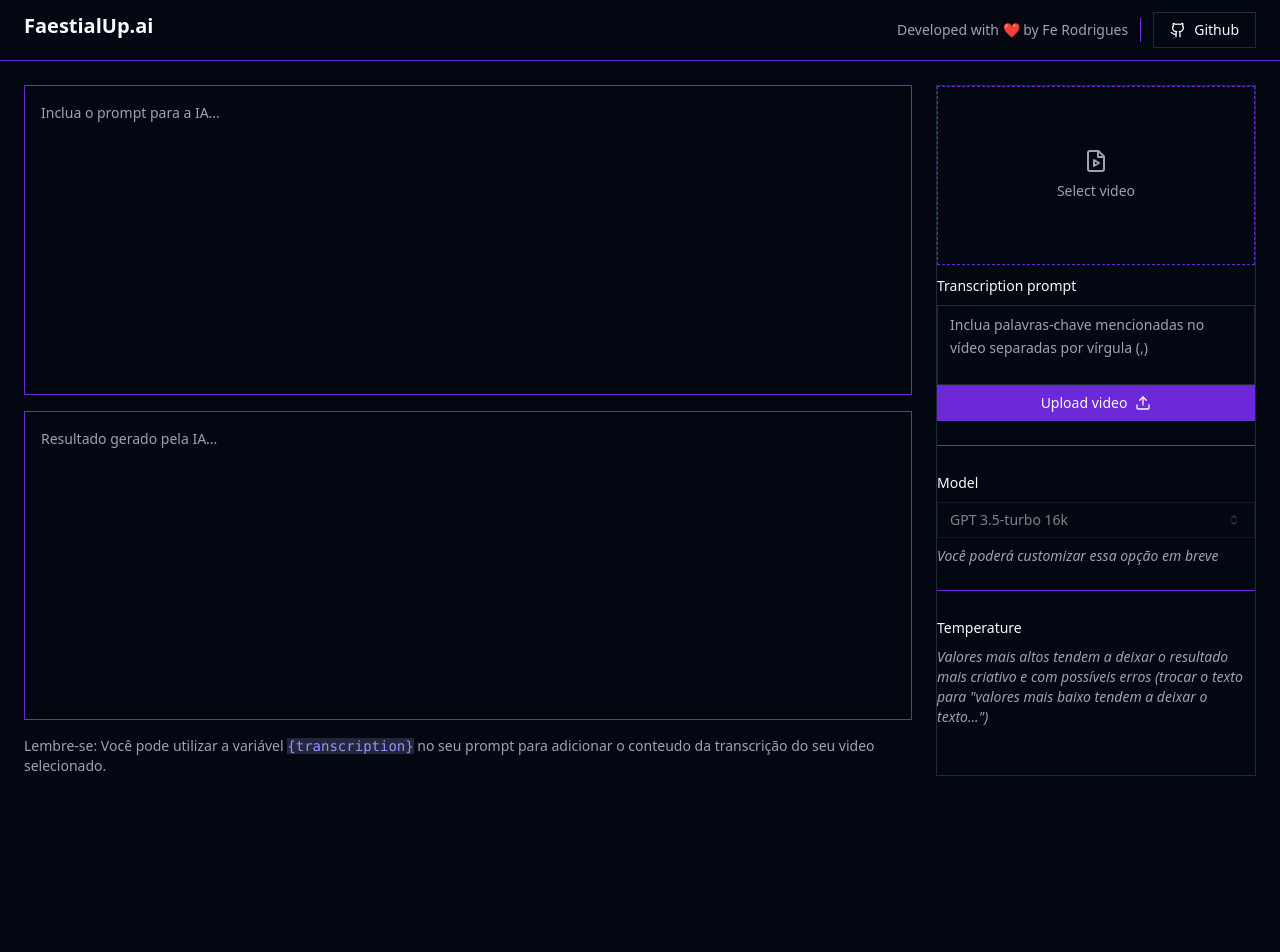
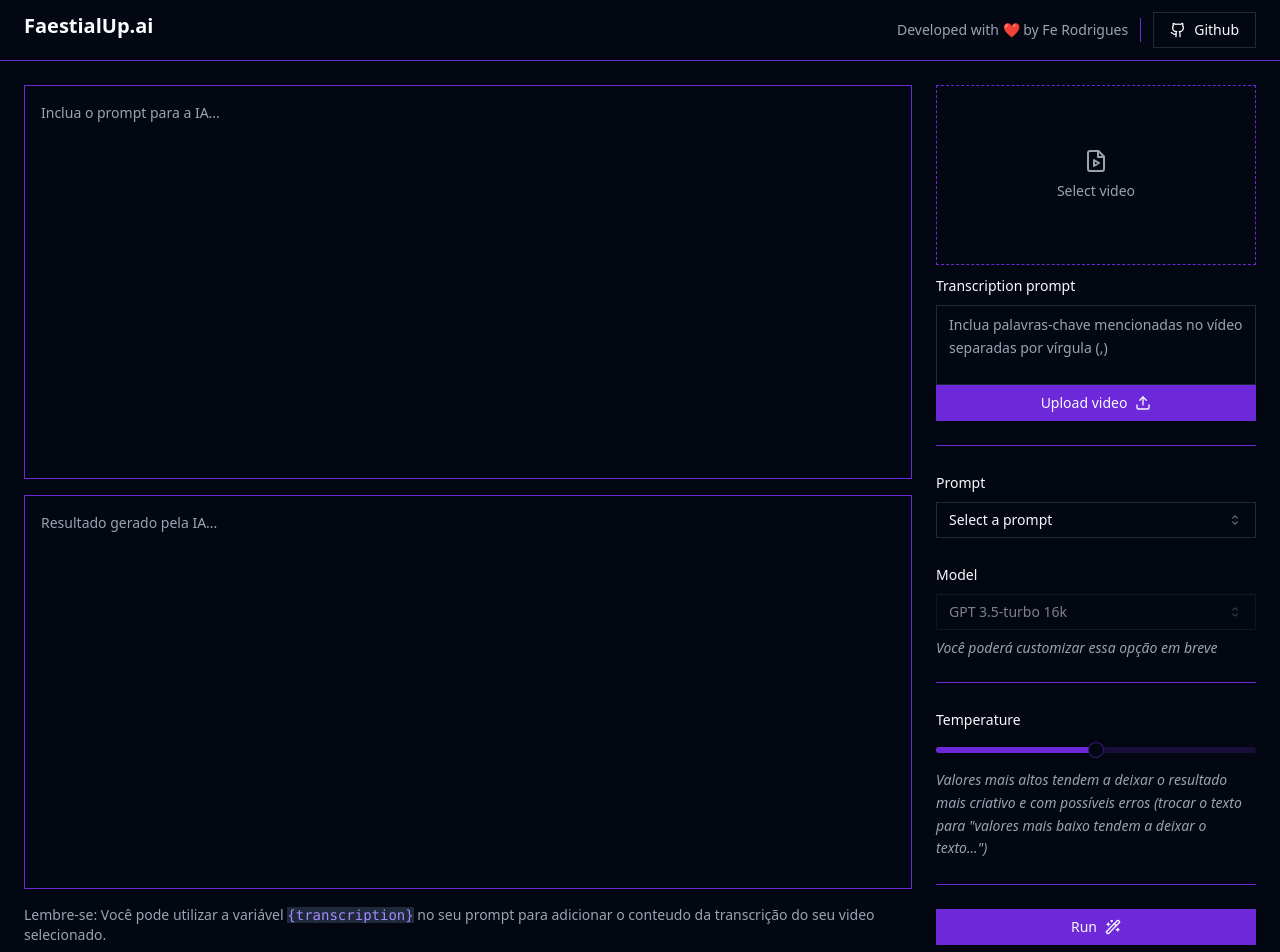
Before and after one commit to FilipiMachado/video_upload_saas, a React (Vite) app: page / in a window 1280 px wide. Shown: the top 952 px of the page. Before the commit the page ends 800 px from the top, so only its background shows below. Built offline with nearby package versions, Linux system fonts and the light colour scheme.

Commit message:
finished interface

```diff
--- a/src/App.tsx
+++ b/src/App.tsx
@@ -1,4 +1,4 @@
-import { FileVideo, Github, Upload } from "lucide-react";
+import { FileVideo, Github, Upload, Wand2 } from "lucide-react";
 
 import { Button } from "@/components/ui/button";
 import { Separator } from "@/components/ui/separator";
@@ -11,6 +11,7 @@ import {
   SelectTrigger,
   SelectValue,
 } from "@/components/ui/select";
+import { Slider } from "@/components/ui/slider";
 
 export function App() {
   return (
@@ -56,7 +57,7 @@ export function App() {
           </p>
         </div>
 
-        <aside className="w-80 border border-slate-800 space-y-6">
+        <aside className="w-80 border border-none space-y-6">
           <form action="space-y-6">
             <label
               htmlFor="video"
@@ -92,6 +93,21 @@ export function App() {
 
           <form className="space-y-6">
             <div className="space-y-2">
+              <Label>Prompt</Label>
+              <Select>
+                <SelectTrigger>
+                  <SelectValue placeholder="Select a prompt" />
+                </SelectTrigger>
+                <SelectContent>
+                  <SelectItem value="title">Youtube title</SelectItem>
+                  <SelectItem value="description">
+                    Youtube description
+                  </SelectItem>
+                </SelectContent>
+              </Select>
+            </div>
+
+            <div className="space-y-2">
               <Label>Model</Label>
               <Select disabled defaultValue="gpt 3.5">
                 <SelectTrigger>
@@ -108,13 +124,22 @@ export function App() {
 
             <Separator />
 
-            <div className="space-y-2">
+            <div className="space-y-4">
               <Label>Temperature</Label>
-
-              <span className="block text-sm text-muted-foreground italic">
-                Valores mais altos tendem a deixar o resultado mais criativo e com possíveis erros (trocar o texto para "valores mais baixo tendem a deixar o texto...")
+              <Slider min={0} max={1} step={0.1} defaultValue={[0.5]} />
+              <span className="block text-sm text-muted-foreground italic leading-relaxed">
+                Valores mais altos tendem a deixar o resultado mais criativo e
+                com possíveis erros (trocar o texto para "valores mais baixo
+                tendem a deixar o texto...")
               </span>
             </div>
+
+            <Separator />
+
+            <Button className="w-full items-center" type="submit">
+              Run
+              <Wand2 className="w-4 h-4 ml-2" />
+            </Button>
           </form>
         </aside>
       </main>
```
